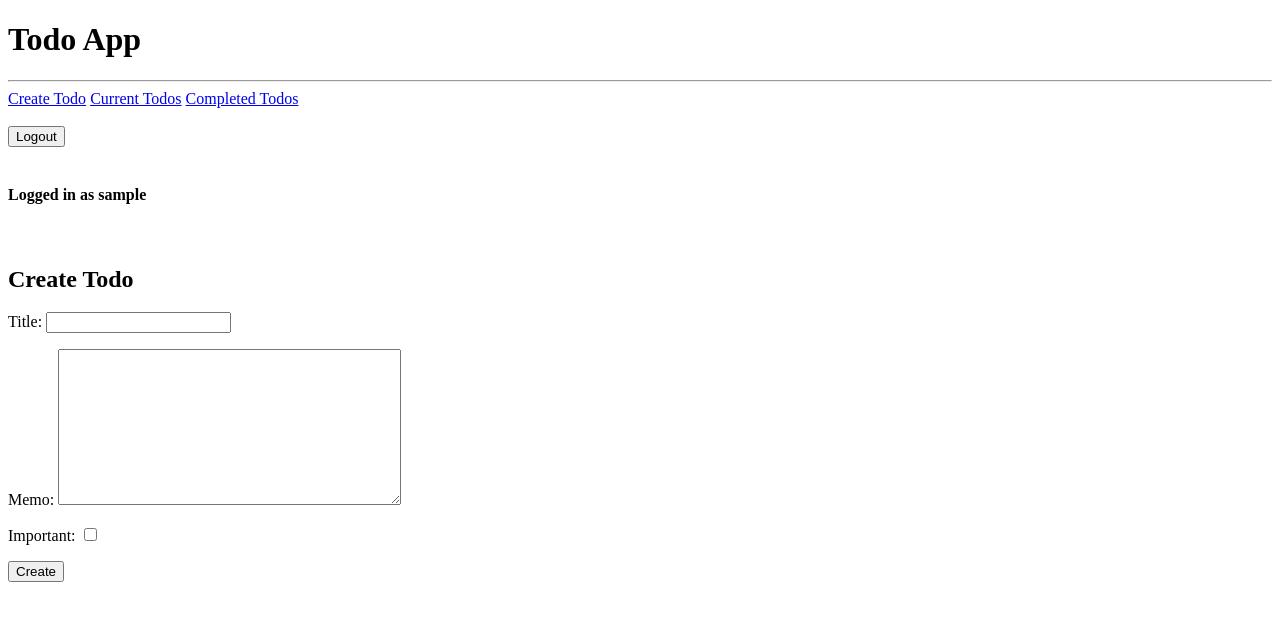
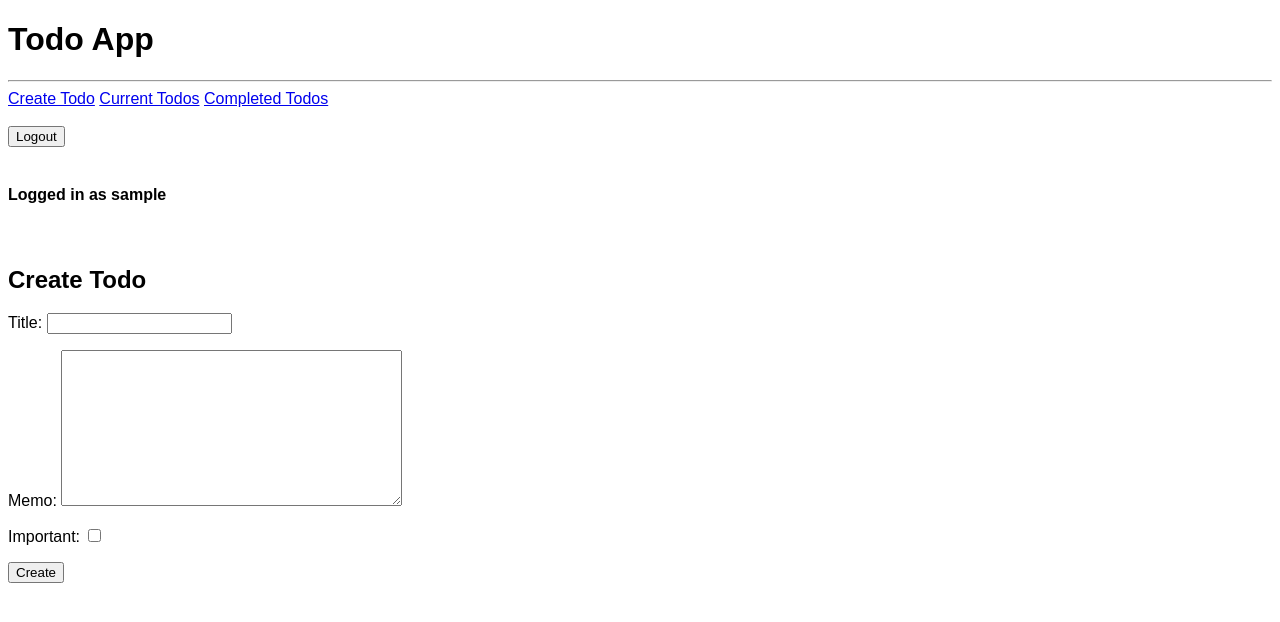
Before and after one commit to jackcch/todoproject, a Django app: page /create/ in a window 1280 px wide. Shown: the top 622 px of the page. Run offline with Django 3.2, Linux system fonts and the light colour scheme; the visitor is signed in with stand-in values (Sample User, id 1).

Commit message:
added static for css

```diff
--- /dev/null
+++ b/todoproject/todoapp/static/css/master.css
@@ -0,0 +1,4 @@
+* {
+    box-sizing: border-box;
+    font-family: Arial, Helvetica, sans-serif;
+}
--- a/todoproject/todoapp/templates/todoapp/base.html
+++ b/todoproject/todoapp/templates/todoapp/base.html
@@ -1,9 +1,11 @@
+{% load static %}
 <!DOCTYPE html>
 <html lang="en">
 <head>
     <meta charset="UTF-8">
     <meta http-equiv="X-UA-Compatible" content="IE=edge">
     <meta name="viewport" content="width=device-width, initial-scale=1.0">
+    <link rel="stylesheet" href="{% static 'css/master.css' %}">
     <title>Todo</title>
 </head>
 <header>
--- a/todoproject/todoproject/settings.py
+++ b/todoproject/todoproject/settings.py
@@ -119,6 +119,8 @@ USE_TZ = True
 # https://docs.djangoproject.com/en/3.2/howto/static-files/
 
 STATIC_URL = '/static/'
+STATICFILES_DIR = BASE_DIR / 'static'
+STATIC_ROOT = BASE_DIR / 'assets'
 
 LOGIN_URL = '/login/'
 
```
